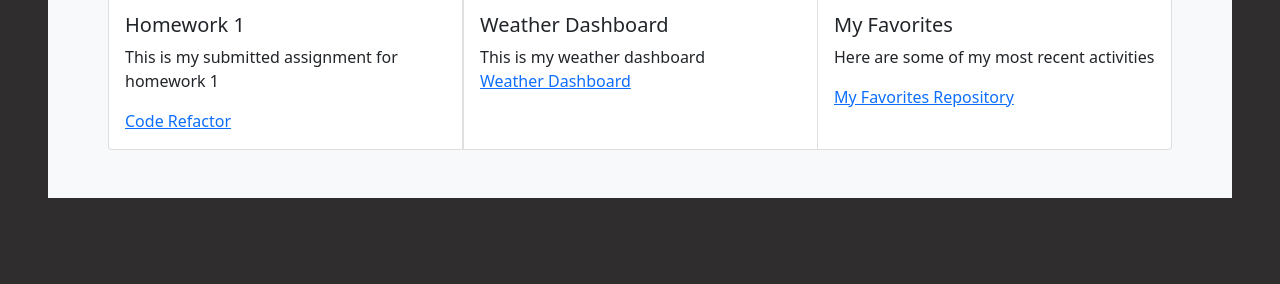
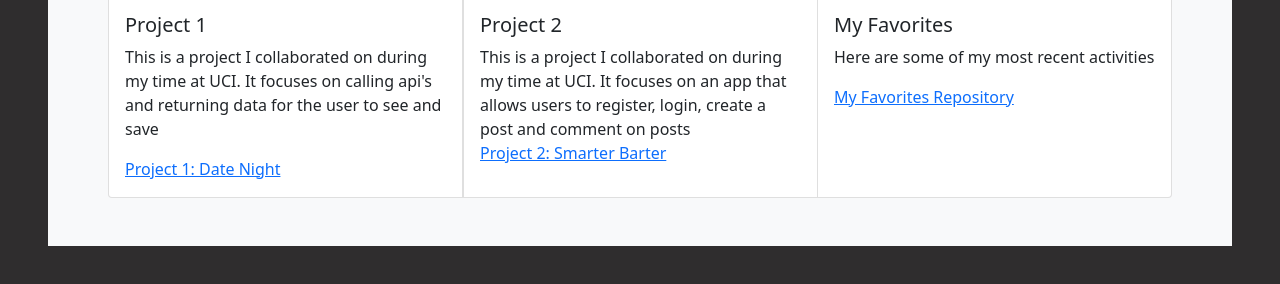
Before and after one commit to Harrison-Reich/updatedPortfolio, a plain HTML site: page portfolio.html in a window 1280 px wide. Shown: the part 502-786 px from the top of the page. Drawn offline with nearby package versions, Linux system fonts and the light colour scheme.

Commit message:
portfolio files updated

```diff
--- a/portfolio.html
+++ b/portfolio.html
@@ -53,19 +53,20 @@
             <div class="xs-12 container">
                 <div class="card-group">
                     <div class="card">
-                        <img src="https://kinsta.com/wp-content/uploads/2019/11/html-example-1.jpg" class="card-img-top" alt="Code pic">
+                        <img src="https://user-images.githubusercontent.com/93016157/144180815-ed7b2f82-88bb-4c49-85c9-5bc75bf7c9cf.png" class="card-img-top" alt="Code pic">
                         <div class="card-body">
-                            <h5 class="card-title">Homework 1</h5>
-                            <p class="card-text">This is my submitted assignment for homework 1</p>
-                            <a href="https://harrison-reich.github.io/codeRefactor/">Code Refactor<a>
+                            <h5 class="card-title">Project 1</h5>
+                            <p class="card-text">This is a project I collaborated on during my time at UCI. It focuses on calling api's and returning data for the user to see and save
+                            </p>
+                            <a href="https://github.com/Harrison-Reich/project-ghoat">Project 1: Date Night<a>
                         </div>
                     </div>
                     <div class="card">
-                        <img width="1440" class="card-img-top" alt="Weather Dashboard" src="https://user-images.githubusercontent.com/93016157/144184204-decfe639-b0f4-4e01-92f8-f4a7f1c070e3.png">
+                        <img width="1440" class="card-img-top" alt="Weather Dashboard" src="https://user-images.githubusercontent.com/88170746/148446402-1f6f68b0-2773-446c-a4a8-7a6ca74e6cbe.png">
                         <div class="card-body">
-                            <h5 class="card-title">Weather Dashboard</h5>
-                            <p class="card-text">This is my weather dashboard</p>
-                            <a href="https://harrison-reich.github.io/weatherDashboard/">Weather Dashboard</a>
+                            <h5 class="card-title">Project 2</h5>
+                            <p class="card-text">This is a project I collaborated on during my time at UCI. It focuses on an app that allows users to register, login, create a post and comment on posts</p>
+                            <a href="https://github.com/Harrison-Reich/smarterBarter">Project 2: Smarter Barter</a>
                         </div>
                     </div>
                     <div class="card">
```
